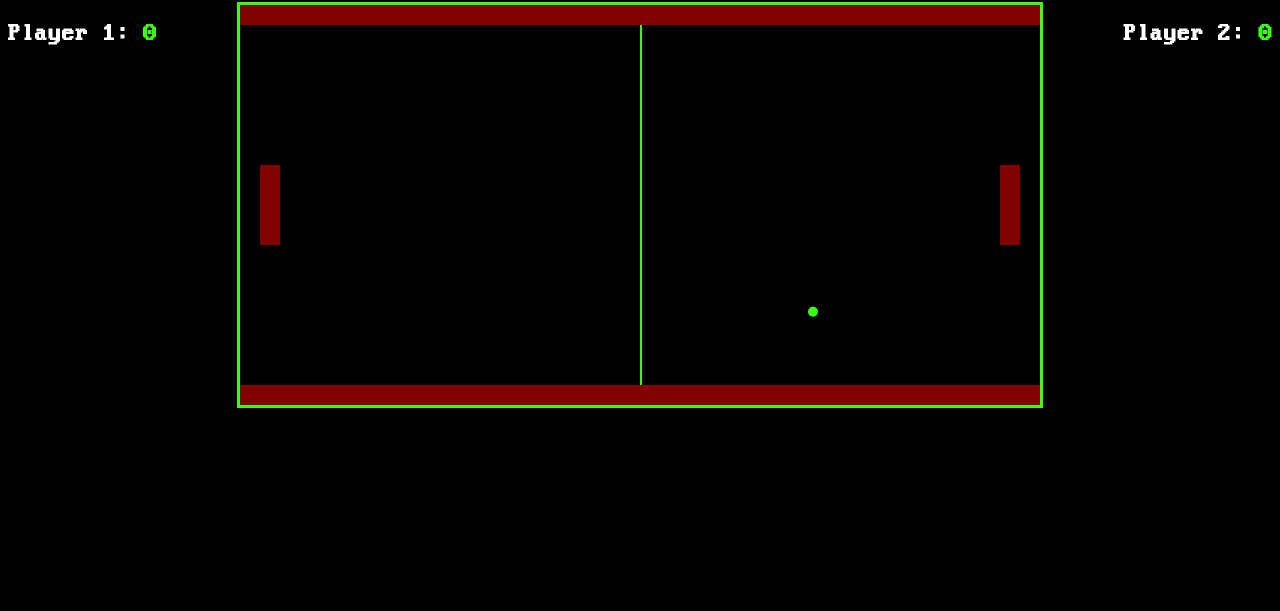
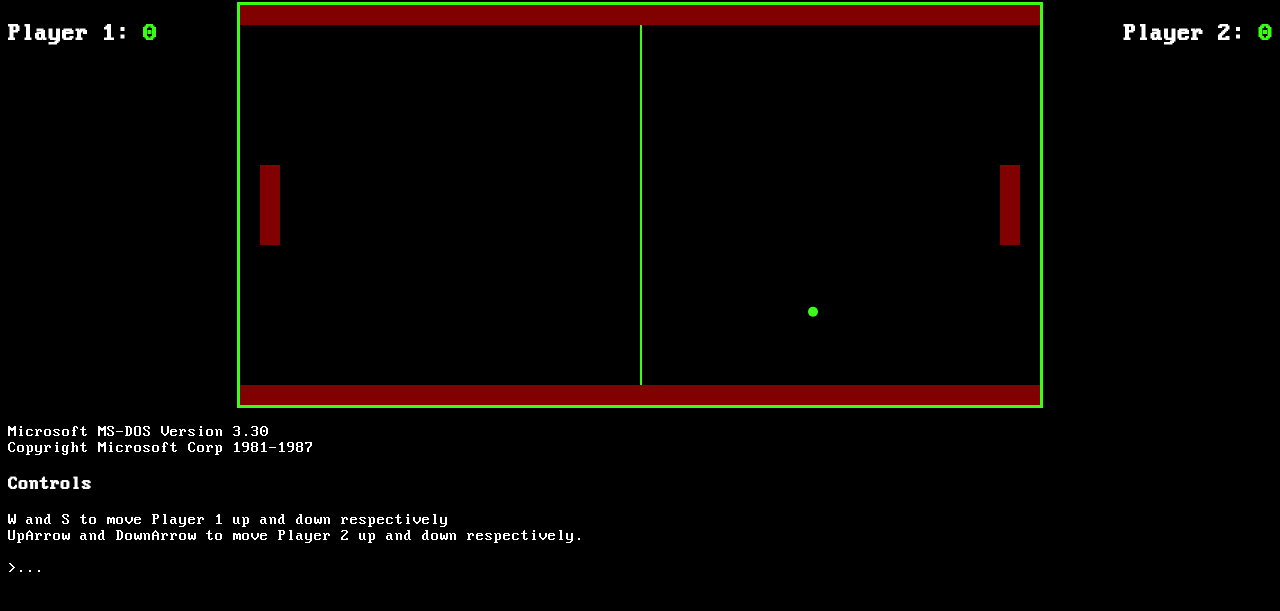
Before and after one commit to Pjaerr/IMAT1213-Pong, a plain HTML site: page index.html in a window 1280 px wide. Shown: the part 73-684 px from the top of the page. Drawn offline with Linux system fonts and the light colour scheme.

Commit message:
Final commit, to be handed in.

```diff
--- a/index.html
+++ b/index.html
@@ -13,7 +13,15 @@
 		<h2 id="player2">Player 2: <span id="player2score">0</span></h2>
 
 		<canvas id="canvas" width="800" height="400"></canvas>
-		<h3 id="ballspeed"></h3>
+		<div id="controls">
+			<p>Microsoft MS-DOS Version 3.30</br>
+			Copyright Microsoft Corp 1981-1987</p>
+
+			<h3>Controls</h3>
+
+			<p>W and S to move Player 1 up and down respectively</br>UpArrow and DownArrow to move Player 2 up and down respectively.</br></br>
+			>...</p>
+		</div>
 		<script src="pong.js"></script>
 	</body>
 </html>
```
